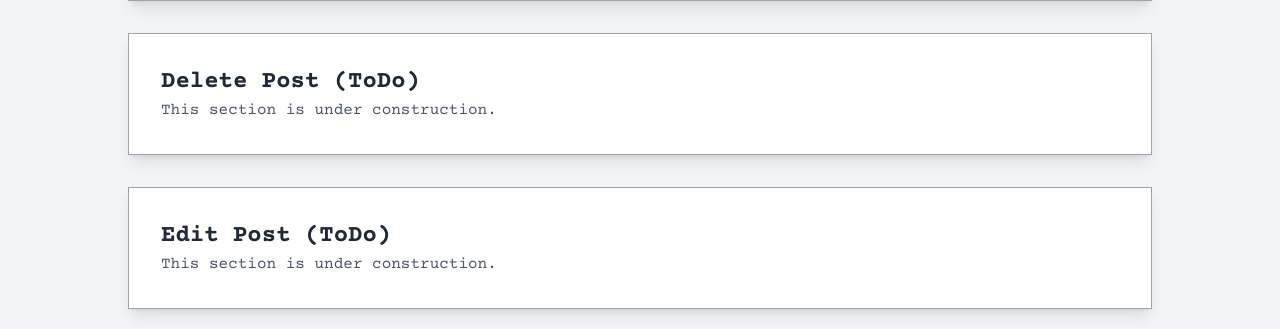
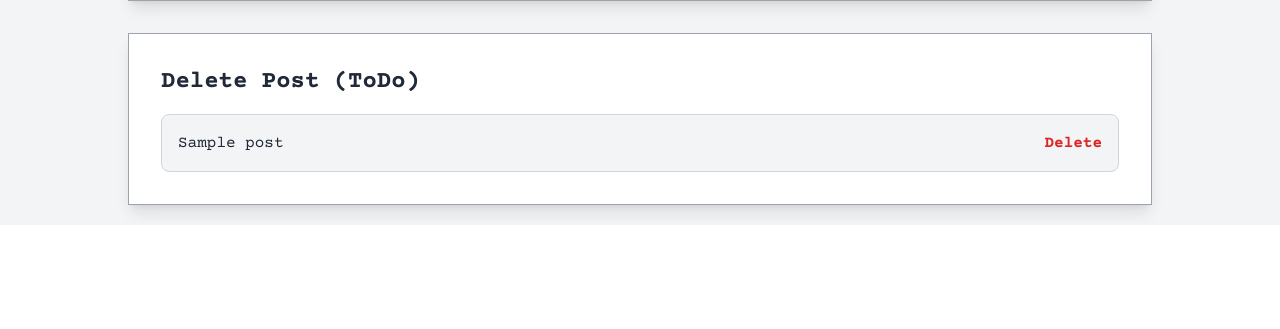
Before and after one commit to Malanaa/den, a Flask app: template templates/admin.html in a window 1280 px wide. Shown: the part 763-1092 px from the top of the page. After the commit the page ends 988 px from the top, so only its background shows below. Run offline with Flask 3, Linux system fonts and the light colour scheme; the template is opened without the code that fills it: most values are stand-ins (such as "Sample title", 1, 10 or a date in 2020); some libraries are stand-ins or nearby versions.

Commit message:
Added delete blog func to admin

```diff
--- a/app.py
+++ b/app.py
@@ -11,6 +11,7 @@ from datetime import date
 import os
 from dotenv import load_dotenv
 import dns
+from bson.objectid import ObjectId
 
 load_dotenv()
 
@@ -21,6 +22,41 @@ secret_key = os.getenv("SECRET_KEY")
 # Init flask app
 app = Flask(__name__)
 app.secret_key = secret_key
+
+@app.route("/logout")
+def logout():
+    session.clear()
+    return redirect(url_for("home"))
+
+
+@app.route("/admin", methods=["POST", "GET"])
+def admin():
+    try:
+        if session["user"] == "syedabimam@gmail.com":
+            post_list = posts.find()
+
+            if request.method == "POST":
+                title = request.form["title"]
+                description = request.form["description"]
+                body = request.form["body"]
+
+                post = {
+                    "title": title,
+                    "description": description,
+                    "author": "Malanaa",
+                    "time": str(date.today()),
+                    "body": body,
+                }
+
+                posts.insert_one(post)
+
+                return redirect(url_for("admin", message="Succesfuly Posted"))
+            return render_template("admin.html", posts=post_list)
+
+            return render_template("admin.html")
+        return redirect(url_for("home"))
+    except KeyError:
+        return redirect(url_for("home"))
 
 
 @app.route("/<title>")
@@ -42,6 +78,7 @@ def blogpost(title):
                     body=body,
                     user=user,
                 )
+        return render_template("blogpost.html")
     except KeyError:
         post_current = posts.find_one({"title": f"{title}"})
         if post_current:
@@ -100,38 +137,6 @@ def home():
         return render_template("home.html", posts=posts_list)
 
 
-@app.route("/logout")
-def logout():
-    session.clear()
-    return redirect(url_for("home"))
-
-
-@app.route("/admin", methods=["POST", "GET"])
-def admin():
-    try:
-        if session["user"] == "syedabimam@gmail.com":
-            if request.method == "POST":
-                title = request.form["title"]
-                description = request.form["description"]
-                body = request.form["body"]
-
-                post = {
-                    "title": title,
-                    "description": description,
-                    "author": "Malanaa",
-                    "time": str(date.today()),
-                    "body": body,
-                }
-
-                posts.insert_one(post)
-
-                return render_template("admin.html", message="Succesfuly Posted")
-
-            return render_template("admin.html")
-        return redirect(url_for("home"))
-    except KeyError:
-        return redirect(url_for("home"))
-
 
 @app.route("/auth", methods=["POST", "GET"])
 def auth():
@@ -179,6 +184,10 @@ def auth():
             return render_template("auth.html", error=True)
     return render_template("auth.html")
 
-
+@app.route('/XPIysYkz9L')
+def delete():
+    post_id = request.args.get('post_id')
+    deleted_result = posts.delete_one({'_id': ObjectId(post_id)})
+    return redirect(url_for('admin'))
 if __name__ == "__main__":
     app.run(host="0.0.0.0", port=8000)
--- a/templates/admin.html
+++ b/templates/admin.html
@@ -82,14 +82,16 @@
     </div>
 
     <!-- Dummy sections for Delete and Edit -->
-    <div id="delete-post" class="container mx-auto p-8 bg-white border border-gray-400 shadow-lg mt-8 max-w-screen-lg">
-        <h2 class="text-2xl font-bold">Delete Post (ToDo)</h2>
-        <p class="text-gray-600">This section is under construction.</p>
-    </div>
-
-    <div id="edit-post" class="container mx-auto p-8 bg-white border border-gray-400 shadow-lg mt-8 max-w-screen-lg">
-        <h2 class="text-2xl font-bold">Edit Post (ToDo)</h2>
-        <p class="text-gray-600">This section is under construction.</p>
+    <div id="delete-post" class="container mx-auto p-8 bg-white border border-gray-400 shadow-lg mt-8 max-w-screen-lg overflow-auto max-h-80">
+        <h2 class="text-2xl font-bold mb-4">Delete Post (ToDo)</h2>
+        <div class="space-y-4">
+            {% for post in posts %}
+            <div class="bg-gray-100 p-4 border border-gray-300 rounded-lg flex justify-between items-center">
+                <p class="text-gray-800">{{ post["title"] }}</p>
+                <a href="{{url_for('delete', post_id=post.get('_id'))}}" class="text-red-600 hover:text-red-800 font-bold">Delete</a>
+            </div>
+            {% endfor %}
+        </div>
     </div>
 </body>
 
```
